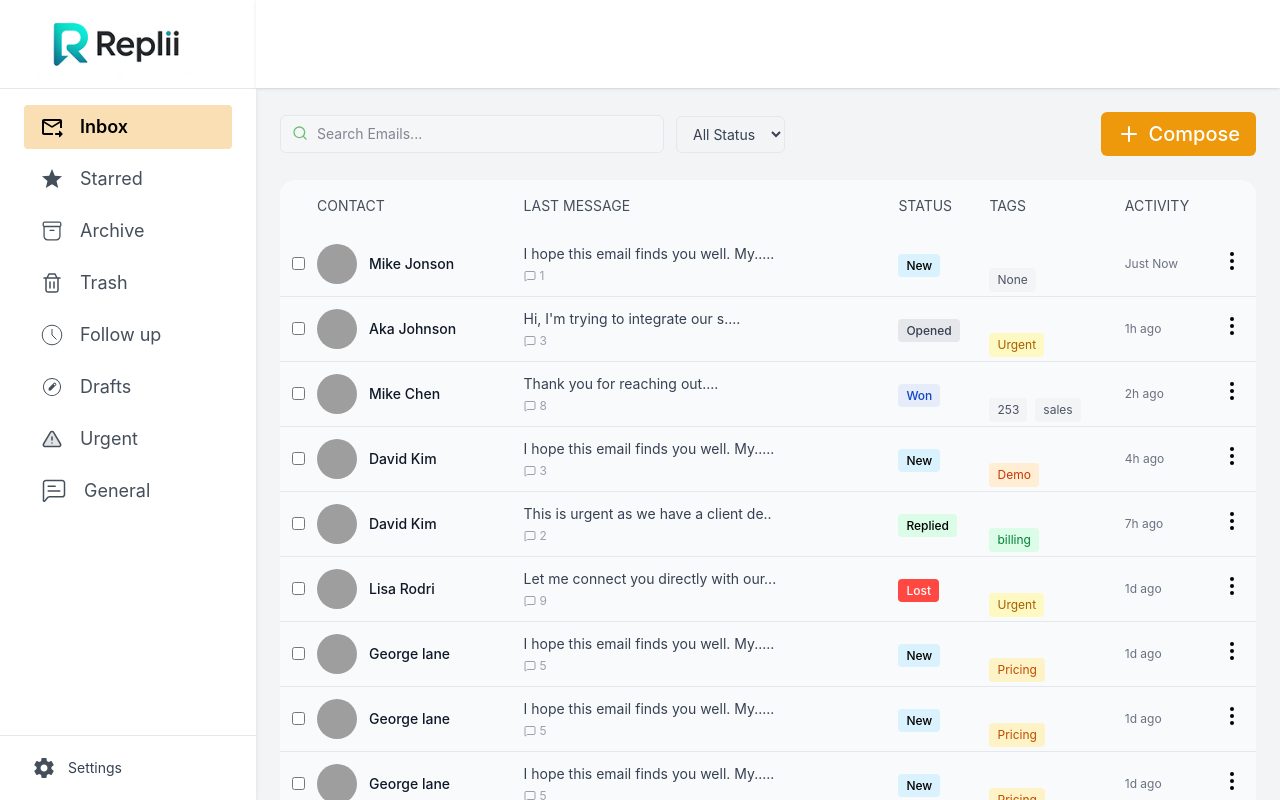
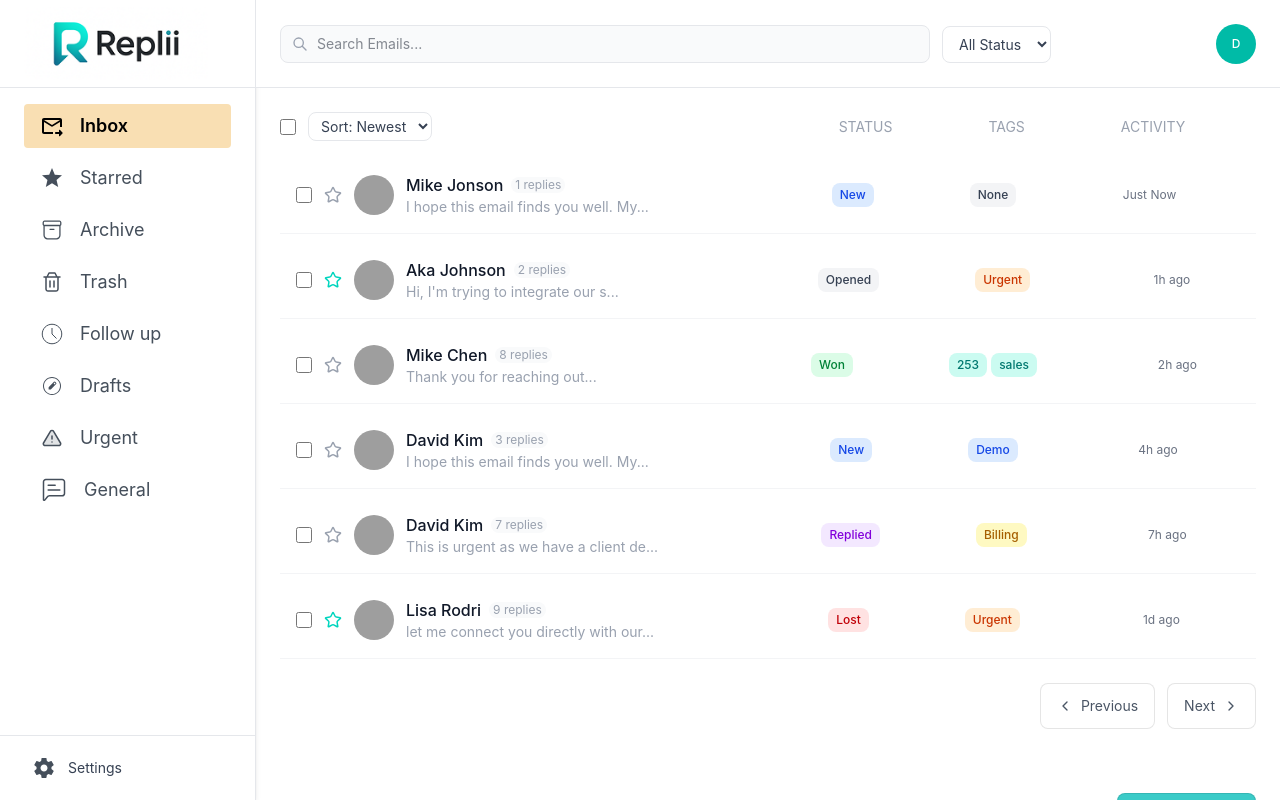
Before and after one commit to Sahara138/twvinfast, a React (Vite) app: page /user in a window 1280 px wide. Shown: the top 800 px of the page. Built offline with nearby package versions, Linux system fonts and the light colour scheme; grey boxes are pictures that could not be loaded.

Commit message:
updated the  inbox degine as client reqirement

```diff
--- a/src/components/user/ViewEmail.tsx
+++ b/src/components/user/ViewEmail.tsx
@@ -89,7 +89,7 @@ export default function ViewEmail() {
                         <button
                             onClick={() => handleSectionToggle('reply')}
                             className={`px-4 py-3 flex gap-x-2  rounded-lg transition-colors ${
-                                activeSection === 'reply' ? 'bg-[#ED990B] text-white ' : 'text-black border border-[#DFE3E8] hover:bg-gray-50'
+                                activeSection === 'reply' ? 'bg-prima text-white ' : 'text-black border border-[#DFE3E8] hover:bg-gray-50'
                             }`}
                         >
                             <CornerUpLeft size={20} /> <p>Write a reply</p>
@@ -98,7 +98,7 @@ export default function ViewEmail() {
                             onClick={() => handleSectionToggle('forward')}
                             className={`px-4 py-3 flex gap-x-2 rounded-lg transition-colors ${
                                 activeSection === 'forward'
-                                    ? 'bg-[#ED990B] text-white '
+                                    ? 'bg-prima text-white '
                                     : 'text-black border border-[#DFE3E8] hover:bg-gray-50'
                             }`}
                         >
@@ -108,7 +108,7 @@ export default function ViewEmail() {
                             onClick={() => handleSectionToggle('ai')}
                             className={`px-4 py-3 flex gap-x-2 rounded-lg transition-colors ${
                                 activeSection === 'ai'
-                                    ? 'bg-[#ED990B] text-white '
+                                    ? 'bg-prima text-white '
                                     : 'text-black border border-[#DFE3E8] hover:bg-gray-50'
                             }`}
                         >
--- a/src/layouts/UserLayout.tsx
+++ b/src/layouts/UserLayout.tsx
@@ -75,8 +75,8 @@ export default function UserLayout() {
   return (
     <div className="min-h-screen flex bg-gray-100 text-gray-900">
       {/* Sidebar */}
-      <aside className="w-64 bg-white shadow-md flex flex-col h-screen sticky top-0">
-        <header className="flex items-center gap-3 px-6 py-2 border-b border-gray-200">
+      <aside className="w-64 bg-white shadow-md flex flex-col border-r border-gray-200 h-screen sticky top-0">
+        <header className="flex items-center gap-3 h-22 px-6 py-2 border-b border-gray-200">
           <div className="w-full">
             <Logo />
           </div>
--- a/src/pages/User/Inbox.tsx
+++ b/src/pages/User/Inbox.tsx
@@ -1,80 +1,168 @@
-import { Search, MoreVertical, MessageSquare, ChevronLeft, ChevronRight, Plus } from "lucide-react";
-import { useEffect, useRef, useState } from "react";
-import { Link } from "react-router";
+import { Archive, ChevronLeft, ChevronRight, Mail, Star, Tag, Trash2 } from "lucide-react";
+import { useState } from "react";
 
+type Status = "New" | "Opened" | "Won" | "Replied" | "Lost";
+type Tag = "None" | "Urgent" | "Demo" | "Billing" | "sales" | "253";
+
+interface Email {
+  id: number;
+  name: string;
+  message: string;
+  status: Status;
+  tags: Tag[];
+  time: string;
+  replies: number;
+  avatar: string;
+  starred: boolean;
+}
 
 export default function Inbox() {
-  const [emails, setEmails] = useState(() => [
-    { name: "Mike Jonson", message: "I hope this email finds you well. My.....", status: "New", tags: ["None"], time: "Just Now", messages: 1, avatar: "https://i.pravatar.cc/40?img=1" },
-    { name: "Aka Johnson", message: "Hi, I'm trying to integrate our s....", status: "Opened", tags: ["Urgent"], time: "1h ago", messages: 3, avatar: "https://i.pravatar.cc/40?img=2" },
-    { name: "Mike Chen", message: "Thank you for reaching out....", status: "Won", tags: ["253", "sales"], time: "2h ago", messages: 8, avatar: "https://i.pravatar.cc/40?img=3" },
-    { name: "David Kim", message: "I hope this email finds you well. My.....", status: "New", tags: ["Demo"], time: "4h ago", messages: 3, avatar: "https://i.pravatar.cc/40?img=4" },
-    { name: "David Kim", message: "This is urgent as we have a client de..", status: "Replied", tags: ["billing"], time: "7h ago", messages: 2, avatar: "https://i.pravatar.cc/40?img=5" },
-    { name: "Lisa Rodri", message: "Let me connect you directly with our...", status: "Lost", tags: ["Urgent"], time: "1d ago", messages: 9, avatar: "https://i.pravatar.cc/40?img=6" },
-    { name: "George lane", message: "I hope this email finds you well. My.....", status: "New", tags: ["Pricing"], time: "1d ago", messages: 5, avatar: "https://i.pravatar.cc/40?img=7" },
-    { name: "George lane", message: "I hope this email finds you well. My.....", status: "New", tags: ["Pricing"], time: "1d ago", messages: 5, avatar: "https://i.pravatar.cc/40?img=7" },
-    { name: "George lane", message: "I hope this email finds you well. My.....", status: "New", tags: ["Pricing"], time: "1d ago", messages: 5, avatar: "https://i.pravatar.cc/40?img=7" },
-    { name: "George lane", message: "I hope this email finds you well. My.....", status: "New", tags: ["Pricing"], time: "1d ago", messages: 5, avatar: "https://i.pravatar.cc/40?img=7" },
-    { name: "George lane", message: "I hope this email finds you well. My.....", status: "New", tags: ["Pricing"], time: "1d ago", messages: 5, avatar: "https://i.pravatar.cc/40?img=7" },
+
+    const [emails, setEmails] = useState<Email[]>(() => [
+    {
+      id: 0,
+      name: "Mike Jonson",
+      message: "I hope this email finds you well. My...",
+      status: "New",
+      tags: ["None"],
+      time: "Just Now",
+      replies: 1,
+      avatar: "https://i.pravatar.cc/40?img=1",
+      starred: false,
+    },
+    {
+      id: 1,
+      name: "Aka Johnson",
+      message: "Hi, I'm trying to integrate our s...",
+      status: "Opened",
+      tags: ["Urgent"],
+      time: "1h ago",
+      replies: 2,
+      avatar: "https://i.pravatar.cc/40?img=2",
+      starred: true,
+    },
+    {
+      id: 2,
+      name: "Mike Chen",
+      message: "Thank you for reaching out...",
+      status: "Won",
+      tags: ["253", "sales"],
+      time: "2h ago",
+      replies: 8,
+      avatar: "https://i.pravatar.cc/40?img=3",
+      starred: false,
+    },
+    {
+      id: 3,
+      name: "David Kim",
+      message: "I hope this email finds you well. My...",
+      status: "New",
+      tags: ["Demo"],
+      time: "4h ago",
+      replies: 3,
+      avatar: "https://i.pravatar.cc/40?img=4",
+      starred: false,
+    },
+    {
+      id: 4,
+      name: "David Kim",
+      message: "This is urgent as we have a client de...",
+      status: "Replied",
+      tags: ["Billing"],
+      time: "7h ago",
+      replies: 7,
+      avatar: "https://i.pravatar.cc/40?img=5",
+      starred: false,
+    },
+    {
+      id: 5,
+      name: "Lisa Rodri",
+      message: "let me connect you directly with our...",
+      status: "Lost",
+      tags: ["Urgent"],
+      time: "1d ago",
+      replies: 9,
+      avatar: "https://i.pravatar.cc/40?img=6",
+      starred: true,
+    },
   ]);
 
-  const [openMenuIndex, setOpenMenuIndex] = useState<number | null>(null);
-  const rowRefs = useRef<Record<number, HTMLDivElement | null>>({});
-  const buttonRefs = useRef<Record<number, HTMLButtonElement | null>>({});
+  const [selectedEmails, setSelectedEmails] = useState<Set<number>>(new Set());
 
-  useEffect(() => {
-    function onDocClick(e: MouseEvent) {
-      if (openMenuIndex !== null) {
-        const menuEl = rowRefs.current[openMenuIndex];
-        const btnEl = buttonRefs.current[openMenuIndex];
-        const target = e.target as Node;
-        // ignore clicks inside the menu or the toggle button itself
-        if (menuEl && menuEl.contains(target)) return;
-        if (btnEl && btnEl.contains(target)) return;
-        setOpenMenuIndex(null);
+  const toggleEmailSelect = (id: number) => {
+    const newSelected = new Set(selectedEmails);
+    if (newSelected.has(id)) {
+      newSelected.delete(id);
+    } else {
+      newSelected.add(id);
     }
-    }
-    document.addEventListener("mousedown", onDocClick);
-    return () => document.removeEventListener("mousedown", onDocClick);
-  }, [openMenuIndex]);
-
-  const markAs = (index: number, status: string) => {
-    setEmails((prev) => prev.map((em, i) => (i === index ? { ...em, status } : em)));
-    setOpenMenuIndex(null);
+    setSelectedEmails(newSelected);
   };
 
-  const addTag = (index: number) => {
-    const tag = prompt("Enter tag to add:");
-    if (!tag) return;
-    setEmails((prev) => prev.map((em, i) => (i === index ? { ...em, tags: [...em.tags, tag] } : em)));
-    setOpenMenuIndex(null);
+  const toggleStar = (id: number) => {
+    setEmails((prev) =>
+      prev.map((email) => (email.id === id ? { ...email, starred: !email.starred } : email))
+    );
   };
 
-  const deleteEmail = (index: number) => {
-    if (!confirm("Delete this email?")) return;
-    setEmails((prev) => prev.filter((_, i) => i !== index));
-    setOpenMenuIndex(null);
+  const toggleAllSelect = () => {
+    if (selectedEmails.size === emails.length) {
+      setSelectedEmails(new Set());
+    } else {
+      setSelectedEmails(new Set(emails.map((e) => e.id)));
+    }
+  };
+
+  const getStatusColor = (status: Status) => {
+    const colors: Record<Status, string> = {
+      New: "bg-blue-100 text-blue-700",
+      Opened: "bg-gray-100 text-gray-700",
+      Won: "bg-green-100 text-green-700",
+      Replied: "bg-purple-100 text-purple-700",
+      Lost: "bg-red-100 text-red-700",
+    };
+    return colors[status];
+  };
+
+  const getTagColor = (tag: Tag) => {
+    const colors: Record<Tag, string> = {
+      None: "bg-gray-100 text-gray-700",
+      Urgent: "bg-orange-100 text-orange-700",
+      Demo: "bg-blue-100 text-blue-700",
+      Billing: "bg-yellow-100 text-yellow-700",
+      sales: "bg-teal-100 text-teal-700",
+      "253": "bg-teal-100 text-teal-700",
+    };
+    return colors[tag];
   };
 
   return (
-    <div className=" ">
-      {/* Header */}
-      <header className="bg-white h-22 sticky top-0 z-10 px-6 py-4 shadow-sm ">
-
-      </header>
-      <div className="p-6">
-        <div className="flex justify-between items-center mb-6">
-        <div className="flex items-center gap-3">
-          <div className="relative">
-            <Search className="absolute left-3 top-2.5 text-[#6EC075] w-4 h-4" />
+    <div className="min-h-screen bg-white">
+      {/* Top Bar */}
+      <header className="sticky top-0 z-20 h-22 bg-white border-b border-gray-200">
+        <div className="px-6 pt-6 flex items-center justify-between">
+          <div className="flex items-center gap-3 flex-1">
+            <div className="relative w-[650px]">
+              <svg
+                className="absolute left-3 top-1/2 -translate-y-1/2 w-4 h-4 text-gray-400"
+                fill="none"
+                stroke="currentColor"
+                viewBox="0 0 24 24"
+              >
+                <path
+                  strokeLinecap="round"
+                  strokeLinejoin="round"
+                  strokeWidth={2}
+                  d="M21 21l-6-6m2-5a7 7 0 11-14 0 7 7 0 0114 0z"
+                />
+              </svg>
               <input
                 type="text"
                 placeholder="Search Emails..."
-              className="pl-9 pr-3 py-2 border bg-[#F4F6F8] border-gray-200 rounded-md text-sm focus:outline-none focus:ring focus:ring-orange-100 w-60 xl:w-96"
+                className="w-full pl-9 pr-3 py-2 border border-gray-200 rounded-lg text-sm focus:outline-none focus:ring-1 focus:ring-teal-500 bg-gray-50"
               />
             </div>
-
-          <select className="border border-gray-200 rounded-md text-sm px-3 py-2 text-gray-700 focus:ring focus:ring-orange-100">
+            <select className="px-3 py-2 border border-gray-200 rounded-lg text-sm text-gray-700 focus:outline-none focus:ring-1 focus:ring-teal-500 bg-white">
               <option>All Status</option>
               <option>New</option>
               <option>Opened</option>
@@ -83,128 +171,155 @@ export default function Inbox() {
               <option>Lost</option>
             </select>
           </div>
+          <div className="w-10 h-10 rounded-full bg-teal-500 text-white flex items-center justify-center text-xs font-medium">
+            D
+          </div>
+        </div>
+      </header>
 
-        <Link to={'/user/compose'} className="flex items-center gap-2 bg-[#ED990B] text-white text-xl  font-medium px-4 py-2 rounded-md hover:bg-orange-400 transition">
-          <Plus className="w-6 h-6 text-white" /> Compose
-        </Link>
+      {/* Main Content */}
+      <div className="p-6">
+        {/* Sort Bar */}
+        <div className="flex items-center justify-between mb-4">
+          <div className="flex items-center lg:w-1/2  gap-3">
+            <input
+              type="checkbox"
+              checked={selectedEmails.size === emails.length && emails.length > 0}
+              onChange={toggleAllSelect}
+              className="w-4 h-4 accent-teal-500 cursor-pointer"
+            />
+            <select className="text-sm text-gray-700 border border-gray-200 rounded-lg px-2 py-1 focus:outline-none focus:ring-1 focus:ring-teal-500 bg-white">
+              <option>Sort: Newest</option>
+              <option>Sort: Oldest</option>
+            </select>
+          </div>
+          <div className="text-sm w-1/2 flex justify-center   text-gray-400 space-x-24 ">
+            <span>STATUS</span>
+            <span>TAGS</span>
+            <span>ACTIVITY</span>
+          </div>
         </div>
 
-      {/* Table */}
-      <div className="overflow-x-auto  rounded-2xl ">
-        <table className="min-w-full bg-white">
-          <thead className="">
-            <tr className="text-left  text-[#454F5B] bg-[#F9FAFB]">
-              <th className="w-4"></th>
-              <th className="py-4 font-normal text-sm">CONTACT</th>
-              <th className="py-2 font-normal text-sm">LAST MESSAGE</th>
-              <th className="py-2 font-normal text-sm">STATUS</th>
-              <th className="py-2 font-normal text-sm">TAGS</th>
-              <th className="py-2 font-normal text-sm">ACTIVITY</th>
-              <th className="py-2"></th>
-            </tr>
-          </thead>
-          <tbody>
-            {emails.map((email, index) => (
-              <tr
-                key={index}
-                className="bg-gray-50 hover:bg-gray-100 transition rounded-lg border-b border-gray-200 py-8"
+        {/* Action Bar */}
+        {selectedEmails.size > 0 && (
+          <div className="mb-4 flex  gap-x-10 items-center gap-3 text-sm text-gray-700 bg-gray-50 p-4 rounded-md border border-gray-200">
+            <span className="font-medium">{selectedEmails.size} email selected</span>
+            <div className="flex items-center gap-2 ">
+              <button className="flex items-center gap-1 gap-x-2 px-3 py-2 bg-white border border-[#0000001A] rounded-lg transition text-gray-700">
+                <span><Archive size={18} /></span>
+                <span>Archive</span>
+              </button>
+              <button className="flex items-center gap-1 gap-x-2 px-3 py-2 bg-white border border-[#0000001A] rounded-lg transition text-gray-700">
+                <span><Trash2 size={18} /></span>
+                <span>Delete</span>
+              </button>
+              <button className="flex items-center gap-1 gap-x-2 px-3 py-2 bg-white border border-[#0000001A] rounded-lg transition text-gray-700">
+                <span><Mail size={18} /></span>
+                <span>Mark as Read</span>
+              </button>
+              <button className="flex items-center gap-1 gap-x-2 px-3 py-2 bg-white border border-[#0000001A] rounded-lg transition text-gray-700">
+                <span><Tag size={18} /></span>
+                <span>Tag</span>
+              </button>
+              <button className="flex items-center gap-1 gap-x-2 px-3 py-2 bg-white border border-[#0000001A] rounded-lg transition text-gray-700">
+
+                <span>Won</span>
+              </button>
+              <button className="flex items-center gap-1 gap-x-2 px-3 py-2 bg-white border border-[#0000001A] rounded-lg transition text-gray-700">
+
+                <span>Lost</span>
+              </button>
+            </div>
+          </div>
+        )}
+
+        {/* Emails List */}
+        <div className="space-y-2">
+          {emails.map((email) => (
+            <div
+              key={email.id}
+              className="flex items-center  p-4 hover:bg-gray-50 rounded-lg-lg border-b border-gray-100 transition"
             >
-                <td className="px-3">
-                  <input type="checkbox" className="accent-teal-500" />
-                </td>
-                <td className="py-3 flex items-center gap-3">
+             <div className="flex items-center gap-3 w-1/2">
+              <input
+                type="checkbox"
+                checked={selectedEmails.has(email.id)}
+                onChange={() => toggleEmailSelect(email.id)}
+                className="w-4 h-4 accent-teal-500 cursor-pointer"
+              />
+
+              <button
+                onClick={() => toggleStar(email.id)}
+                className="text-gray-400 hover:text-teal-500 transition flex-shrink-0"
+              >
+                {email.starred ? <span className="text-lg"><Star size={18} className="text-teal-400" /></span> : <span className="text-lg"><Star size={18} className="text-gray-400" /></span>}
+              </button>
+
               <img
                 src={email.avatar}
                 alt={email.name}
-                    className="w-10 h-10 rounded-full"
+                className="w-10 h-10 rounded-full flex-shrink-0"
               />
-                  <span className="text-sm font-medium text-gray-900">
-                    {email.name}
-                  </span>
-                </td>
-                <td className="text-sm text-gray-700">
-                  <Link to={`/user/view-email/${index}`} className="hover:underline">
-                  {email.message}
-                  <div className="flex items-center gap-1 text-gray-400 text-xs mt-1">
-                    <MessageSquare size={12} /> {email.messages}
-                  </div></Link>
-                </td>
-                <td>
+
+              <div className="flex-1 min-w-0">
+                <div className="flex items-center gap-2">
+                  <span className="font-medium text-gray-900 ">{email.name}</span>
+                  <span className="text-xs text-gray-400 bg-gray-50 px-1 rounded-xl">{email.replies} replies</span>
+                </div>
+                <p className="text-sm text-gray-400 truncate">{email.message}</p>
+              </div></div>
+
+              <div className="flex items-center justify-center w-1/2 gap-x-24  ">
                 <span
-                    className={`text-xs font-medium px-2 py-1 rounded ${email.status === "New"
-                        ? "bg-[#D9F2FD] text-black"
-                        : email.status === "Opened"
-                          ? "bg-gray-200 text-gray-700"
-                          : email.status === "Won"
-                            ? "bg-[#E7ECFA] text-[#0C45C8]"
-                            : email.status === "Replied"
-                              ? "bg-[#DBFCE7] text-black"
-                              : "bg-[#FF4842] text-[#FFFFFF]"
-                      }`}
+                  className={`px-2 py-1 rounded-lg text-xs font-medium whitespace-nowrap ${getStatusColor(
+                    email.status
+                  )}`}
                 >
                   {email.status}
                 </span>
-                </td>
-                <td className="flex gap-2 text-xs mt-2">
+
+                <div className="flex gap-1">
                   {email.tags.map((tag, i) => (
                     <span
                       key={i}
-                      className={`px-2 py-1 rounded ${tag === "Urgent"
-                          ? "bg-yellow-100 text-yellow-700"
-                          : tag === "Demo"
-                            ? "bg-orange-100 text-orange-700"
-                            : tag === "Pricing"
-                              ? "bg-amber-100 text-amber-700"
-                              : tag === "billing"
-                                ? "bg-green-100 text-green-700"
-                                : "bg-gray-100 text-gray-600"
-                        }`}
+                      className={`px-2 py-1 rounded-lg text-xs font-medium whitespace-nowrap ${getTagColor(tag)}`}
                     >
                       {tag}
                     </span>
                   ))}
-                </td>
-                <td className="text-xs text-gray-500">{email.time}</td>
-                <td className="relative">
+                </div>
+
+                <span className="text-xs text-gray-500 whitespace-nowrap w-16 text-right">{email.time}</span>
+              </div>
+            </div>
+          ))}
+        </div>
+        {/* pagination button */}
+      <div className="flex w-fit ml-auto items-center justify-between my-6 gap-x-3 text-sm text-gray-600">
+
       <button
-                    ref={(el) => { buttonRefs.current[index] = el; }}
-                    onClick={(e) => {
-                      e.stopPropagation();
-                      setOpenMenuIndex((prev) => (prev === index ? null : index));
-                    }}
-                    className="text-[#000000] w-6 h-6 cursor-pointer"
-                    aria-haspopup="true"
-                    aria-expanded={openMenuIndex === index}
-                    aria-label="Open menu"
+
+        className={`flex items-center gap-2 px-4 py-3 bg-white border border-[#0000001A] rounded-lg transition "
+        `}
       >
-                    <MoreVertical />
+        <ChevronLeft className="w-4 h-4" />
+        <span>Previous</span>
       </button>
 
-                  {openMenuIndex === index && (
-                    <div ref={(el) => { rowRefs.current[index] = el; }} className="absolute right-0 top-full mt-2 w-40 bg-white border rounded-md shadow-lg z-50">
-                      <button onClick={() => markAs(index, "Won")} className="block w-full text-left px-3 py-2 text-sm hover:bg-gray-100">Mark as Won</button>
-                      <button onClick={() => markAs(index, "Lost")} className="block w-full text-left px-3 py-2 text-sm hover:bg-gray-100">Mark as Lost</button>
-                      <button onClick={() => addTag(index)} className="block w-full text-left px-3 py-2 text-sm hover:bg-gray-100">Add Tag</button>
-                      <button onClick={() => deleteEmail(index)} className="block w-full text-left px-3 py-2 text-sm text-red-600 hover:bg-gray-100">Delete</button>
-                    </div>
-                  )}
-                </td>
-              </tr>
-            ))}
-          </tbody>
-        </table>
+      <button
+
+
+        className={`flex items-center gap-2 px-4 py-3 bg-white border border-[#0000001A] rounded-lg transition hover:bg-gray-50`}
+      >
+        <span>Next</span>
+        <ChevronRight className="w-4 h-4" />
+      </button>
     </div>
 
-      {/* Pagination */}
-      <div className="flex justify-end items-center text-sm text-gray-600 mt-4 gap-4">
-        <button className="p-1 border rounded-full hover:bg-gray-100">
-          <ChevronLeft size={14} />
+        <button className="flex items-center text-end justify-end gap-1 gap-x-2 px-4 py-3 bg-primary2 border border-[#0000001A] rounded-lg transition text-white mt-16 ml-auto ">
+          <span><Mail size={18} /></span>
+          <span>New Email</span>
         </button>
-        <span>1 of 2</span>
-        <button className="p-1 border rounded-full hover:bg-gray-100">
-          <ChevronRight size={14} />
-        </button>
-      </div>
       </div>
     </div>
   );
```
Also changed, not shown: src/index.css (+8 -5 lines), 1 other file (tests, documents, lock files or other folders). Lines whose indentation alone changed are shown as unchanged.
